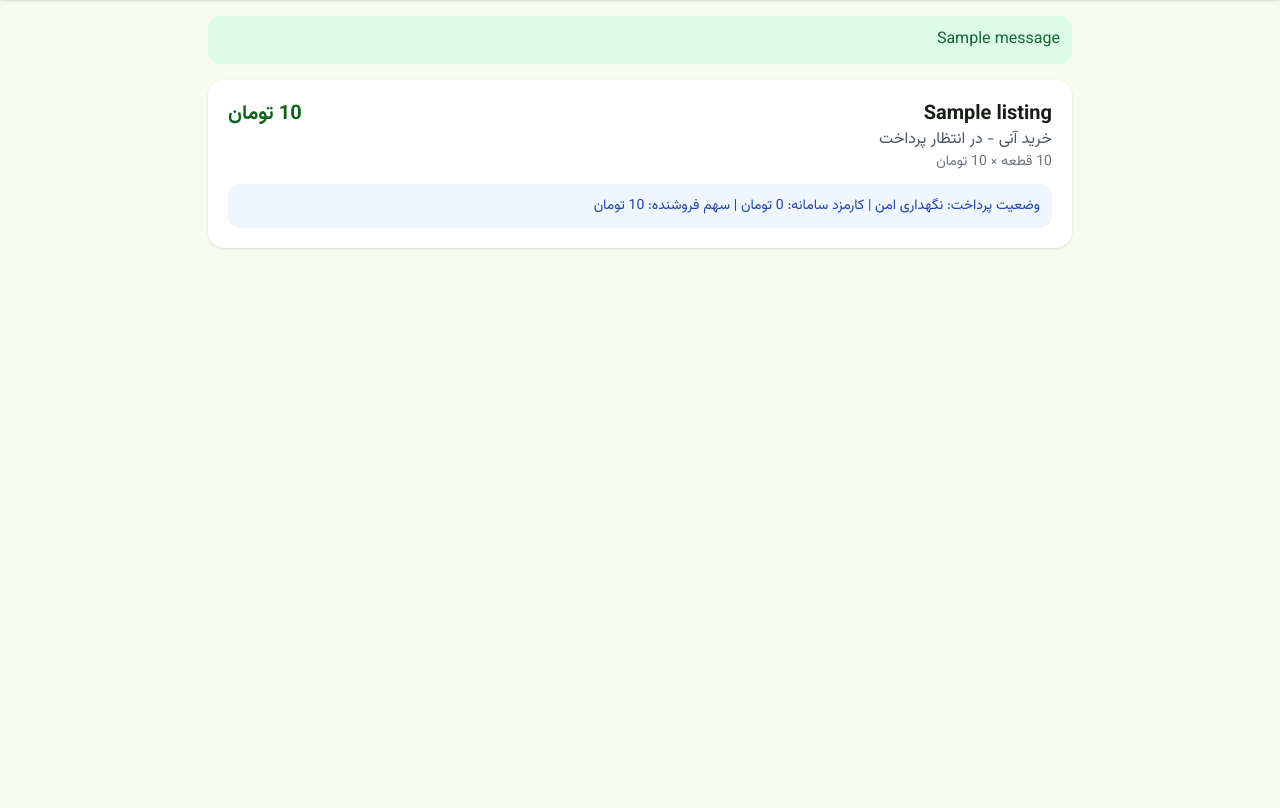
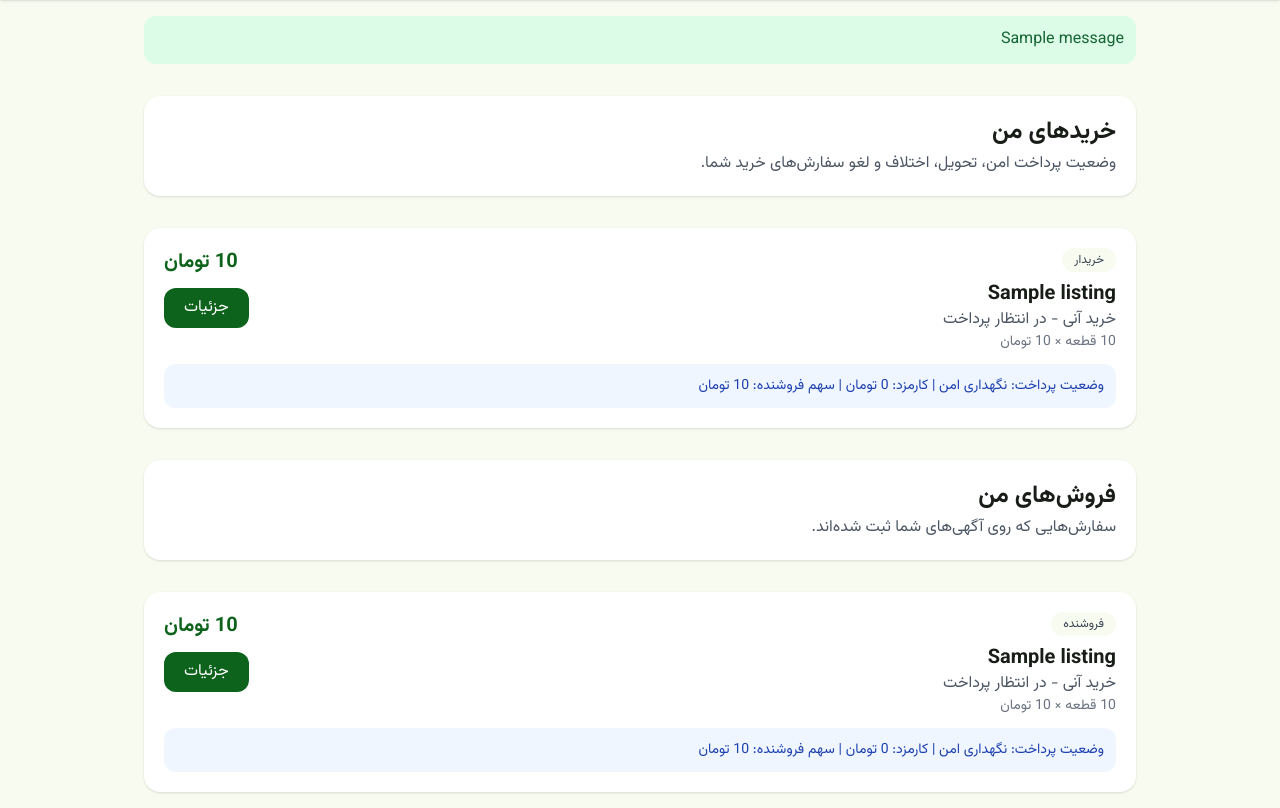
Before and after one commit to alifirooz84/shopitpnews, a Django app: page /orders/ in a window 1280 px wide. Shown: the part 48-856 px from the top of the page. Before the commit the page ends 297 px from the top, so only its background shows below. Run offline with Django 5.2, Linux system fonts and the light colour scheme; a user stored in the database is signed in; tables that the repository leaves empty hold one stand-in row (values such as "Sample post"); one stand-in notice (Sample message) is shown; some libraries are stand-ins or nearby versions.

Commit message:
Add escrow order management flow
Co-authored-by: alifirooz84 <alifirooz84@users.noreply.github.com>

```diff
--- a/shopitpnews/orders/urls.py
+++ b/shopitpnews/orders/urls.py
@@ -6,5 +6,9 @@ app_name = "orders"
 
 urlpatterns = [
     path("", views.order_list, name="list"),
+    path("<int:pk>/", views.order_detail, name="detail"),
+    path("<int:pk>/confirm-delivery/", views.confirm_delivery, name="confirm_delivery"),
+    path("<int:pk>/cancel/", views.cancel_order, name="cancel"),
+    path("<int:pk>/dispute/", views.report_dispute, name="dispute"),
     path("listings/<int:listing_id>/create/", views.create_order, name="create"),
 ]
--- a/shopitpnews/orders/views.py
+++ b/shopitpnews/orders/views.py
@@ -1,5 +1,7 @@
 from django.contrib import messages
 from django.contrib.auth.decorators import login_required
+from django.db import transaction
+from django.db.models import Q
 from django.shortcuts import get_object_or_404, redirect, render
 from django.views.decorators.http import require_POST
 
@@ -9,31 +11,131 @@ from payments.models import Payment
 from .models import Order
 
 
+def _orders_for_user(user):
+    return Order.objects.select_related("listing", "listing__seller", "payment").filter(
+        Q(buyer=user) | Q(listing__seller=user)
+    )
+
+
 @login_required
 def order_list(request):
-    orders = request.user.orders.select_related("listing", "payment")
-    return render(request, "orders/order_list.html", {"orders": orders})
+    purchases = request.user.orders.select_related("listing", "payment").all()
+    sales = Order.objects.select_related("buyer", "listing", "payment").filter(listing__seller=request.user)
+    return render(request, "orders/order_list.html", {"purchases": purchases, "sales": sales})
+
+
+@login_required
+def order_detail(request, pk):
+    order = get_object_or_404(_orders_for_user(request.user), pk=pk)
+    return render(
+        request,
+        "orders/order_detail.html",
+        {
+            "order": order,
+            "is_buyer": order.buyer_id == request.user.id,
+            "is_seller": order.listing.seller_id == request.user.id,
+        },
+    )
 
 
 @login_required
 @require_POST
 def create_order(request, listing_id):
-    listing = get_object_or_404(Listing, pk=listing_id, status=Listing.Status.ACTIVE)
     order_type = request.POST.get("order_type", Order.OrderType.INSTANT)
     if order_type not in {choice.value for choice in Order.OrderType}:
         order_type = Order.OrderType.INSTANT
 
-    requested_quantity = int(request.POST.get("quantity") or 1)
-    quantity = max(1, min(requested_quantity, listing.quantity))
-    total_amount = quantity * listing.price_per_chick
-    order = Order.objects.create(
-        buyer=request.user,
-        listing=listing,
-        order_type=order_type,
-        quantity=quantity,
-        unit_price=listing.price_per_chick,
-        total_amount=total_amount,
-    )
-    Payment.objects.create(order=order, amount=total_amount)
+    try:
+        requested_quantity = int(request.POST.get("quantity") or 1)
+    except (TypeError, ValueError):
+        requested_quantity = 1
+
+    with transaction.atomic():
+        listing = get_object_or_404(
+            Listing.objects.select_for_update(), pk=listing_id, status=Listing.Status.ACTIVE
+        )
+        if listing.seller_id == request.user.id:
+            messages.error(request, "امکان ثبت سفارش برای آگهی خودتان وجود ندارد.")
+            return redirect(listing.get_absolute_url())
+        if listing.quantity < 1:
+            messages.error(request, "موجودی این آگهی به پایان رسیده است.")
+            return redirect(listing.get_absolute_url())
+
+        quantity = max(1, min(requested_quantity, listing.quantity))
+        total_amount = quantity * listing.price_per_chick
+        order = Order.objects.create(
+            buyer=request.user,
+            listing=listing,
+            order_type=order_type,
+            quantity=quantity,
+            unit_price=listing.price_per_chick,
+            total_amount=total_amount,
+        )
+        Payment.objects.create(order=order, amount=total_amount)
+
+        listing.quantity -= quantity
+        if listing.quantity == 0:
+            listing.status = Listing.Status.SOLD
+            listing.reservation_percent = 100
+        else:
+            listing.reservation_percent = min(99, listing.reservation_percent + 10)
+        listing.save(update_fields=["quantity", "status", "reservation_percent", "updated_at"])
+
     messages.success(request, "سفارش ثبت شد و مبلغ در وضعیت پرداخت امن قرار گرفت.")
-    return redirect("orders:list")
+    return redirect("orders:detail", pk=order.pk)
+
+
+@login_required
+@require_POST
+def confirm_delivery(request, pk):
+    order = get_object_or_404(request.user.orders.select_related("payment"), pk=pk)
+    if not order.can_confirm_delivery:
+        messages.error(request, "این سفارش در وضعیت قابل تأیید تحویل نیست.")
+        return redirect("orders:detail", pk=order.pk)
+
+    order.status = Order.Status.DELIVERED
+    order.save(update_fields=["status", "updated_at"])
+    order.payment.status = Payment.Status.RELEASED
+    order.payment.save(update_fields=["status", "updated_at"])
+    messages.success(request, "تحویل تأیید شد و وجه پس از کسر کارمزد برای فروشنده آزاد شد.")
+    return redirect("orders:detail", pk=order.pk)
+
+
+@login_required
+@require_POST
+def cancel_order(request, pk):
+    order = get_object_or_404(request.user.orders.select_related("listing", "payment"), pk=pk)
+    if not order.can_be_cancelled:
+        messages.error(request, "این سفارش قابل لغو نیست.")
+        return redirect("orders:detail", pk=order.pk)
+
+    with transaction.atomic():
+        listing = Listing.objects.select_for_update().get(pk=order.listing_id)
+        order.status = Order.Status.CANCELLED
+        order.save(update_fields=["status", "updated_at"])
+        order.payment.status = Payment.Status.REFUNDED
+        order.payment.save(update_fields=["status", "updated_at"])
+        listing.quantity += order.quantity
+        if listing.status == Listing.Status.SOLD:
+            listing.status = Listing.Status.ACTIVE
+        listing.reservation_percent = max(0, listing.reservation_percent - 10)
+        listing.save(update_fields=["quantity", "status", "reservation_percent", "updated_at"])
+
+    messages.success(request, "سفارش لغو شد و وجه در وضعیت بازگشت قرار گرفت.")
+    return redirect("orders:detail", pk=order.pk)
+
+
+@login_required
+@require_POST
+def report_dispute(request, pk):
+    order = get_object_or_404(_orders_for_user(request.user).select_related("payment"), pk=pk)
+    if not order.can_be_disputed:
+        messages.error(request, "برای این سفارش امکان ثبت اختلاف وجود ندارد.")
+        return redirect("orders:detail", pk=order.pk)
+
+    order.status = Order.Status.DISPUTED
+    order.save(update_fields=["status", "updated_at"])
+    order.payment.status = Payment.Status.HELD
+    order.payment.save(update_fields=["status", "updated_at"])
+    messages.warning(request, "اختلاف ثبت شد. وجه تا تصمیم مدیر نزد سامانه نگهداری می‌شود.")
+    return redirect("orders:detail", pk=order.pk)
--- a/shopitpnews/templates/orders/order_list.html
+++ b/shopitpnews/templates/orders/order_list.html
@@ -1,11 +1,47 @@
 <!DOCTYPE html>
 <html dir="rtl" lang="fa">
-<head><meta charset="utf-8"/><meta content="width=device-width, initial-scale=1.0" name="viewport"/><title>سفارش‌ها | جوجه بازار</title><script src="https://cdn.tailwindcss.com?plugins=forms,container-queries"></script><link href="https://fonts.googleapis.com/css2?family=Vazirmatn:wght@400;500;700&display=swap" rel="stylesheet"/><style>body{font-family:'Vazirmatn',sans-serif;background:#f7fbf0}</style></head>
+<head>
+  <meta charset="utf-8"/>
+  <meta content="width=device-width, initial-scale=1.0" name="viewport"/>
+  <title>سفارش‌ها | جوجه بازار</title>
+  <script src="https://cdn.tailwindcss.com?plugins=forms,container-queries"></script>
+  <link href="https://fonts.googleapis.com/css2?family=Vazirmatn:wght@400;500;700&display=swap" rel="stylesheet"/>
+  <style>body{font-family:'Vazirmatn',sans-serif;background:#f7fbf0}</style>
+</head>
 <body class="bg-[#f7fbf0] text-[#181d17] min-h-screen">
-<header class="bg-[#f1f5eb] shadow px-4 py-3 flex justify-between"><a class="text-[#0d631b]" href="{% url 'dashboard' %}">خانه</a><h1 class="font-bold text-[#0d631b]">سفارش‌ها</h1><a class="text-[#0d631b]" href="{% url 'listings:list' %}">آگهی‌ها</a></header>
-<main class="max-w-4xl mx-auto p-4 space-y-4">
-  {% for message in messages %}<p class="bg-green-100 text-green-800 rounded-xl p-3">{{ message }}</p>{% endfor %}
-  {% for order in orders %}<article class="bg-white rounded-2xl p-5 shadow"><div class="flex justify-between gap-4"><div><h2 class="font-bold text-xl">{{ order.listing.title }}</h2><p class="text-gray-600">{{ order.get_order_type_display }} - {{ order.get_status_display }}</p><p class="text-sm text-gray-500">{{ order.quantity }} قطعه × {{ order.unit_price }} تومان</p></div><strong class="text-[#0d631b] text-xl">{{ order.total_amount }} تومان</strong></div>{% if order.payment %}<div class="mt-3 rounded-xl bg-blue-50 p-3 text-blue-800 text-sm">وضعیت پرداخت: {{ order.payment.get_status_display }} | کارمزد سامانه: {{ order.payment.commission_amount }} تومان | سهم فروشنده: {{ order.payment.seller_amount }} تومان</div>{% endif %}</article>{% empty %}<p class="text-gray-600">هنوز سفارشی ثبت نشده است.</p>{% endfor %}
+<header class="bg-[#f1f5eb] shadow px-4 py-3 flex justify-between">
+  <a class="text-[#0d631b]" href="{% url 'dashboard' %}">خانه</a>
+  <h1 class="font-bold text-[#0d631b]">سفارش‌ها</h1>
+  <a class="text-[#0d631b]" href="{% url 'listings:list' %}">آگهی‌ها</a>
+</header>
+<main class="max-w-5xl mx-auto p-4 space-y-8">
+  {% for message in messages %}<p class="rounded-xl p-3 {% if message.tags == 'error' %}bg-red-100 text-red-800{% elif message.tags == 'warning' %}bg-yellow-100 text-yellow-800{% else %}bg-green-100 text-green-800{% endif %}">{{ message }}</p>{% endfor %}
+
+  <section class="rounded-2xl bg-white p-5 shadow">
+    <h2 class="text-2xl font-bold">خریدهای من</h2>
+    <p class="text-gray-600 mt-1">وضعیت پرداخت امن، تحویل، اختلاف و لغو سفارش‌های خرید شما.</p>
+  </section>
+
+  <section class="space-y-4">
+    {% for order in purchases %}
+      {% include "orders/partials/order_card.html" with order=order role_label="خریدار" %}
+    {% empty %}
+      <div class="rounded-2xl bg-white p-6 text-center shadow"><p class="text-gray-600 mb-3">هنوز خریدی ثبت نکرده‌اید.</p><a href="{% url 'listings:list' %}" class="inline-flex rounded-xl bg-[#0d631b] text-white px-6 py-3 font-bold">مشاهده آگهی‌ها</a></div>
+    {% endfor %}
+  </section>
+
+  <section class="rounded-2xl bg-white p-5 shadow mt-8">
+    <h2 class="text-2xl font-bold">فروش‌های من</h2>
+    <p class="text-gray-600 mt-1">سفارش‌هایی که روی آگهی‌های شما ثبت شده‌اند.</p>
+  </section>
+
+  <section class="space-y-4">
+    {% for order in sales %}
+      {% include "orders/partials/order_card.html" with order=order role_label="فروشنده" %}
+    {% empty %}
+      <div class="rounded-2xl bg-white p-6 text-center shadow"><p class="text-gray-600 mb-3">هنوز روی آگهی‌های شما سفارشی ثبت نشده است.</p><a href="{% url 'listings:create' %}" class="inline-flex rounded-xl bg-[#0d631b] text-white px-6 py-3 font-bold">ثبت آگهی فروش</a></div>
+    {% endfor %}
+  </section>
 </main>
 </body>
 </html>
--- /dev/null
+++ b/shopitpnews/templates/orders/partials/order_card.html
@@ -0,0 +1,19 @@
+<article class="bg-white rounded-2xl p-5 shadow">
+  <div class="flex flex-col sm:flex-row sm:items-start sm:justify-between gap-4">
+    <div>
+      <span class="inline-flex rounded-full bg-[#f7fbf0] px-3 py-1 text-xs text-gray-700">{{ role_label }}</span>
+      <h3 class="font-bold text-xl mt-2">{{ order.listing.title }}</h3>
+      <p class="text-gray-600">{{ order.get_order_type_display }} - {{ order.get_status_display }}</p>
+      <p class="text-sm text-gray-500">{{ order.quantity }} قطعه × {{ order.unit_price }} تومان</p>
+    </div>
+    <div class="sm:text-left">
+      <strong class="text-[#0d631b] text-xl">{{ order.total_amount }} تومان</strong>
+      <a href="{% url 'orders:detail' order.id %}" class="mt-3 block rounded-xl bg-[#0d631b] px-5 py-2 text-center text-white">جزئیات</a>
+    </div>
+  </div>
+  {% if order.payment %}
+    <div class="mt-3 rounded-xl bg-blue-50 p-3 text-blue-800 text-sm">
+      وضعیت پرداخت: {{ order.payment.get_status_display }} | کارمزد: {{ order.payment.commission_amount }} تومان | سهم فروشنده: {{ order.payment.seller_amount }} تومان
+    </div>
+  {% endif %}
+</article>
```
Also changed, not shown: shopitpnews/orders/models.py (+16 -0 lines), shopitpnews/orders/tests.py (+61 -8 lines), shopitpnews/templates/listings/ad_detail.html (+13 -3 lines), shopitpnews/templates/orders/order_detail.html (added, +79 -0 lines).
